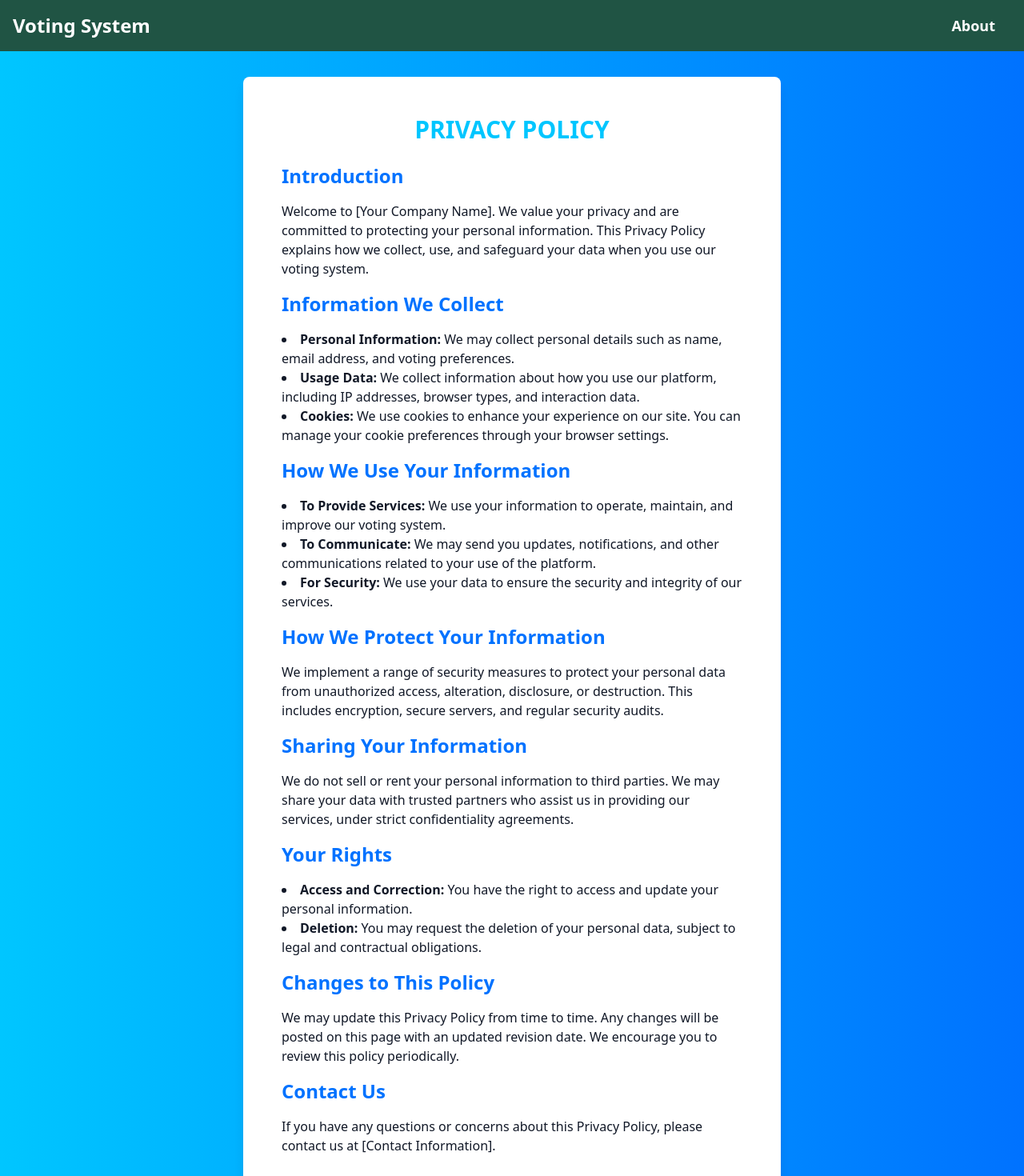
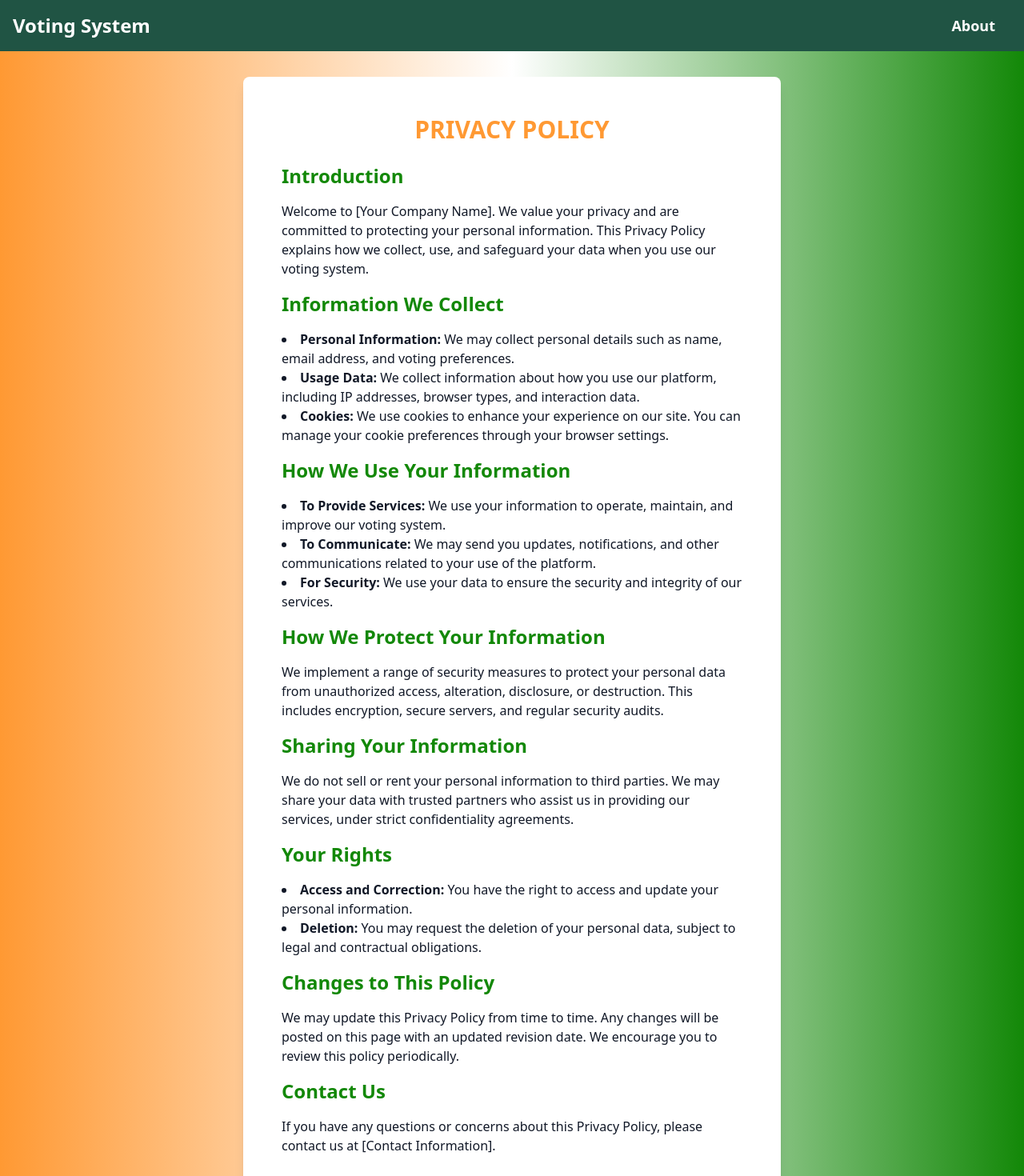
Before and after one commit to vimeet2/company-project, a React (Vite) app in the folder companyproject/client/: page /privacy-policy in a window 1280 px wide. Shown: the top 1470 px of the page at 80% size. Built offline with nearby package versions, Linux system fonts and the light colour scheme.

Commit message:
Update PrivacyPolicyPage.jsx

```diff
--- a/companyproject/client/src/pages/PrivacyPolicyPage.jsx
+++ b/companyproject/client/src/pages/PrivacyPolicyPage.jsx
@@ -1,224 +1,18 @@
-// import React from 'react'
-
-// export default function PrivacyPolicyPage() {
-//   return (
-//     <div className="p-8 bg-gray-100 text-gray-900">
-//       <h1 className="text-2xl font-bold mb-4 text-center uppercase">Privacy Policy</h1>
-
-//       <h2 className="text-xl font-semibold mb-2">Introduction</h2>
-//       <p className="mb-4">
-//         Welcome to [Your Company Name]. We value your privacy and are committed
-//         to protecting your personal information. This Privacy Policy explains
-//         how we collect, use, and safeguard your data when you use our voting
-//         system.
-//       </p>
-
-//       <h2 className="text-xl font-semibold mb-2">Information We Collect</h2>
-//       <ul className="list-disc list-inside mb-4">
-//         <li>
-//           <strong>Personal Information:</strong> We may collect personal details
-//           such as name, email address, and voting preferences.
-//         </li>
-//         <li>
-//           <strong>Usage Data:</strong> We collect information about how you use
-//           our platform, including IP addresses, browser types, and interaction
-//           data.
-//         </li>
-//         <li>
-//           <strong>Cookies:</strong> We use cookies to enhance your experience on
-//           our site. You can manage your cookie preferences through your browser
-//           settings.
-//         </li>
-//       </ul>
-
-//       <h2 className="text-xl font-semibold mb-2">
-//         How We Use Your Information
-//       </h2>
-//       <ul className="list-disc list-inside mb-4">
-//         <li>
-//           <strong>To Provide Services:</strong> We use your information to
-//           operate, maintain, and improve our voting system.
-//         </li>
-//         <li>
-//           <strong>To Communicate:</strong> We may send you updates,
-//           notifications, and other communications related to your use of the
-//           platform.
-//         </li>
-//         <li>
-//           <strong>For Security:</strong> We use your data to ensure the security
-//           and integrity of our services.
-//         </li>
-//       </ul>
-
-//       <h2 className="text-xl font-semibold mb-2">
-//         How We Protect Your Information
-//       </h2>
-//       <p className="mb-4">
-//         We implement a range of security measures to protect your personal data
-//         from unauthorized access, alteration, disclosure, or destruction. This
-//         includes encryption, secure servers, and regular security audits.
-//       </p>
-
-//       <h2 className="text-xl font-semibold mb-2">Sharing Your Information</h2>
-//       <p className="mb-4">
-//         We do not sell or rent your personal information to third parties. We
-//         may share your data with trusted partners who assist us in providing our
-//         services, under strict confidentiality agreements.
-//       </p>
-
-//       <h2 className="text-xl font-semibold mb-2">Your Rights</h2>
-//       <ul className="list-disc list-inside mb-4">
-//         <li>
-//           <strong>Access and Correction:</strong> You have the right to access
-//           and update your personal information.
-//         </li>
-//         <li>
-//           <strong>Deletion:</strong> You may request the deletion of your
-//           personal data, subject to legal and contractual obligations.
-//         </li>
-//       </ul>
-
-//       <h2 className="text-xl font-semibold mb-2">Changes to This Policy</h2>
-//       <p className="mb-4">
-//         We may update this Privacy Policy from time to time. Any changes will be
-//         posted on this page with an updated revision date. We encourage you to
-//         review this policy periodically.
-//       </p>
-
-//       <h2 className="text-xl font-semibold mb-2">Contact Us</h2>
-//       <p>
-//         If you have any questions or concerns about this Privacy Policy, please
-//         contact us at [Contact Information].
-//       </p>
-//     </div>
-//   );
-// }
-
-
-
-
-//new Vim
-
-
-
-// import React from 'react';
-
-// export default function PrivacyPolicyPage() {
-//   return (
-//     <div className="p-8 min-h-screen flex flex-col justify-center bg-gradient-to-r from-[#FF9933] via-[#FFFFFF] to-[#138808] text-gray-900">
-//       <div
-//         className="bg-white rounded-lg shadow-lg p-8 md:p-12 max-w-2xl mx-auto transform transition-transform duration-300 hover:scale-105"
-//       >
-//         <h1 className="text-3xl font-bold mb-6 text-center uppercase text-[#FF9933]">
-//           Privacy Policy
-//         </h1>
-
-//         <h2 className="text-2xl font-semibold mb-4 text-[#138808]">Introduction</h2>
-//         <p className="mb-4">
-//           Welcome to [Your Company Name]. We value your privacy and are committed
-//           to protecting your personal information. This Privacy Policy explains
-//           how we collect, use, and safeguard your data when you use our voting
-//           system.
-//         </p>
-
-//         <h2 className="text-2xl font-semibold mb-4 text-[#138808]">Information We Collect</h2>
-//         <ul className="list-disc list-inside mb-4">
-//           <li>
-//             <strong>Personal Information:</strong> We may collect personal details
-//             such as name, email address, and voting preferences.
-//           </li>
-//           <li>
-//             <strong>Usage Data:</strong> We collect information about how you use
-//             our platform, including IP addresses, browser types, and interaction
-//             data.
-//           </li>
-//           <li>
-//             <strong>Cookies:</strong> We use cookies to enhance your experience on
-//             our site. You can manage your cookie preferences through your browser
-//             settings.
-//           </li>
-//         </ul>
-
-//         <h2 className="text-2xl font-semibold mb-4 text-[#138808]">How We Use Your Information</h2>
-//         <ul className="list-disc list-inside mb-4">
-//           <li>
-//             <strong>To Provide Services:</strong> We use your information to
-//             operate, maintain, and improve our voting system.
-//           </li>
-//           <li>
-//             <strong>To Communicate:</strong> We may send you updates,
-//             notifications, and other communications related to your use of the
-//             platform.
-//           </li>
-//           <li>
-//             <strong>For Security:</strong> We use your data to ensure the security
-//             and integrity of our services.
-//           </li>
-//         </ul>
-
-//         <h2 className="text-2xl font-semibold mb-4 text-[#138808]">How We Protect Your Information</h2>
-//         <p className="mb-4">
-//           We implement a range of security measures to protect your personal data
-//           from unauthorized access, alteration, disclosure, or destruction. This
-//           includes encryption, secure servers, and regular security audits.
-//         </p>
-
-//         <h2 className="text-2xl font-semibold mb-4 text-[#138808]">Sharing Your Information</h2>
-//         <p className="mb-4">
-//           We do not sell or rent your personal information to third parties. We
-//           may share your data with trusted partners who assist us in providing our
-//           services, under strict confidentiality agreements.
-//         </p>
-
-//         <h2 className="text-2xl font-semibold mb-4 text-[#138808]">Your Rights</h2>
-//         <ul className="list-disc list-inside mb-4">
-//           <li>
-//             <strong>Access and Correction:</strong> You have the right to access
-//             and update your personal information.
-//           </li>
-//           <li>
-//             <strong>Deletion:</strong> You may request the deletion of your
-//             personal data, subject to legal and contractual obligations.
-//           </li>
-//         </ul>
-
-//         <h2 className="text-2xl font-semibold mb-4 text-[#138808]">Changes to This Policy</h2>
-//         <p className="mb-4">
-//           We may update this Privacy Policy from time to time. Any changes will be
-//           posted on this page with an updated revision date. We encourage you to
-//           review this policy periodically.
-//         </p>
-
-//         <h2 className="text-2xl font-semibold mb-4 text-[#138808]">Contact Us</h2>
-//         <p>
-//           If you have any questions or concerns about this Privacy Policy, please
-//           contact us at [Contact Information].
-//         </p>
-//       </div>
-//     </div>
-//   );
-// }
-
-
-
-
-// new Akhil
-
 
 
 import React from 'react';
 
 export default function PrivacyPolicyPage() {
   return (
-    <div className="p-8 min-h-screen flex flex-col justify-center bg-gradient-to-r from-[rgb(0,198,255)] to-[rgb(0,114,255)] text-gray-900">
+    <div className="p-8 min-h-screen flex flex-col justify-center bg-gradient-to-r from-[#FF9933] via-[#FFFFFF] to-[#138808] text-gray-900">
       <div
         className="bg-white rounded-lg shadow-lg p-8 md:p-12 max-w-2xl mx-auto transform transition-transform duration-300 hover:scale-105"
       >
-        <h1 className="text-3xl font-bold mb-6 text-center uppercase text-[rgb(0,198,255)]">
+        <h1 className="text-3xl font-bold mb-6 text-center uppercase text-[#FF9933]">
           Privacy Policy
         </h1>
 
-        <h2 className="text-2xl font-semibold mb-4 text-[rgb(0,114,255)]">Introduction</h2>
+        <h2 className="text-2xl font-semibold mb-4 text-[#138808]">Introduction</h2>
         <p className="mb-4">
           Welcome to [Your Company Name]. We value your privacy and are committed
           to protecting your personal information. This Privacy Policy explains
@@ -226,7 +20,7 @@ export default function PrivacyPolicyPage() {
           system.
         </p>
 
-        <h2 className="text-2xl font-semibold mb-4 text-[rgb(0,114,255)]">Information We Collect</h2>
+        <h2 className="text-2xl font-semibold mb-4 text-[#138808]">Information We Collect</h2>
         <ul className="list-disc list-inside mb-4">
           <li>
             <strong>Personal Information:</strong> We may collect personal details
@@ -244,7 +38,7 @@ export default function PrivacyPolicyPage() {
           </li>
         </ul>
 
-        <h2 className="text-2xl font-semibold mb-4 text-[rgb(0,114,255)]">How We Use Your Information</h2>
+        <h2 className="text-2xl font-semibold mb-4 text-[#138808]">How We Use Your Information</h2>
         <ul className="list-disc list-inside mb-4">
           <li>
             <strong>To Provide Services:</strong> We use your information to
@@ -261,21 +55,21 @@ export default function PrivacyPolicyPage() {
           </li>
         </ul>
 
-        <h2 className="text-2xl font-semibold mb-4 text-[rgb(0,114,255)]">How We Protect Your Information</h2>
+        <h2 className="text-2xl font-semibold mb-4 text-[#138808]">How We Protect Your Information</h2>
         <p className="mb-4">
           We implement a range of security measures to protect your personal data
           from unauthorized access, alteration, disclosure, or destruction. This
           includes encryption, secure servers, and regular security audits.
         </p>
 
-        <h2 className="text-2xl font-semibold mb-4 text-[rgb(0,114,255)]">Sharing Your Information</h2>
+        <h2 className="text-2xl font-semibold mb-4 text-[#138808]">Sharing Your Information</h2>
         <p className="mb-4">
           We do not sell or rent your personal information to third parties. We
           may share your data with trusted partners who assist us in providing our
           services, under strict confidentiality agreements.
         </p>
 
-        <h2 className="text-2xl font-semibold mb-4 text-[rgb(0,114,255)]">Your Rights</h2>
+        <h2 className="text-2xl font-semibold mb-4 text-[#138808]">Your Rights</h2>
         <ul className="list-disc list-inside mb-4">
           <li>
             <strong>Access and Correction:</strong> You have the right to access
@@ -287,14 +81,14 @@ export default function PrivacyPolicyPage() {
           </li>
         </ul>
 
-        <h2 className="text-2xl font-semibold mb-4 text-[rgb(0,114,255)]">Changes to This Policy</h2>
+        <h2 className="text-2xl font-semibold mb-4 text-[#138808]">Changes to This Policy</h2>
         <p className="mb-4">
           We may update this Privacy Policy from time to time. Any changes will be
           posted on this page with an updated revision date. We encourage you to
           review this policy periodically.
         </p>
 
-        <h2 className="text-2xl font-semibold mb-4 text-[rgb(0,114,255)]">Contact Us</h2>
+        <h2 className="text-2xl font-semibold mb-4 text-[#138808]">Contact Us</h2>
         <p>
           If you have any questions or concerns about this Privacy Policy, please
           contact us at [Contact Information].
```
